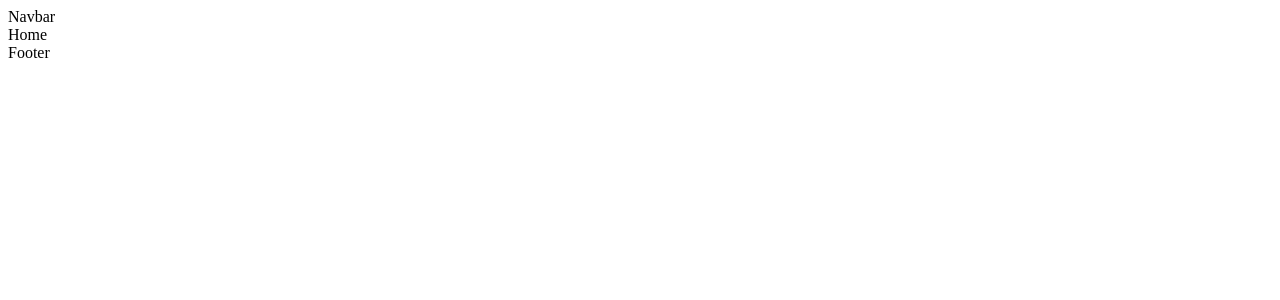
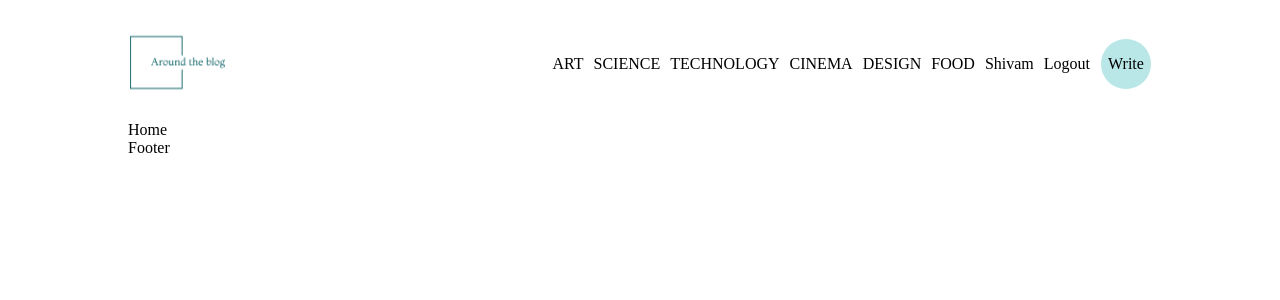
Before and after one commit to ShivamSpm/Blog-fullstack-app, a React (Create React App) app: page / in a window 1280 px wide. Shown: the top 300 px of the page. Built offline with nearby package versions, Linux system fonts and the light colour scheme.

Commit message:
Added Navbar design

```diff
--- a/src/components/Navbar.js
+++ b/src/components/Navbar.js
@@ -1,8 +1,29 @@
 import React from 'react'
+import logo from '../img/logo.png'
+import { Link } from 'react-router-dom'
 
 const Navbar = () => {
   return (
-    <div>Navbar</div>
+    <div className='navbar'>
+      <div className='container'>
+        <div className='logo'>
+          <img src={logo} alt=''/>
+        </div>
+        <div className='links'>
+          <Link className='link' to='/?cat=art'><h6>ART</h6></Link>
+          <Link className='link' to='/?cat=science'><h6>SCIENCE</h6></Link>
+          <Link className='link' to='/?cat=technology'><h6>TECHNOLOGY</h6></Link>
+          <Link className='link' to='/?cat=cinema'><h6>CINEMA</h6></Link>
+          <Link className='link' to='/?cat=design'><h6>DESIGN</h6></Link>
+          <Link className='link' to='/?cat=food'><h6>FOOD</h6></Link>
+          <span>Shivam</span>
+          <span>Logout</span>
+          <span className='write'>
+            <Link className='link'to='/write'>Write</Link>
+          </span>
+        </div>
+      </div>
+    </div>
   )
 }
 
--- a/src/style.scss
+++ b/src/style.scss
@@ -1,9 +1,15 @@
 $lightGreen : #b9e7e7;
 
 .app {
+    display: flex;
+    justify-content: center;
     .container{
+        width: 1024px;
         //Login and Register
-
+        .link{
+            text-decoration: none;
+            color: inherit;
+        }
         .auth{
             display: flex;
             flex-direction: column;
@@ -11,7 +17,7 @@
             justify-content: center;
             height: 100vh;
             background-color: $lightGreen;
-        }
+
 
             h1{
                 font-size: 20px;
@@ -50,4 +56,52 @@
                 }
             }
         }
+
+        //NAVBAR
+
+        .navbar{
+            .container{
+                padding: 10px 0px;
+                display: flex;
+                align-items: center;
+                justify-content: space-between;
+
+                .logo{
+                    img{
+                        width: 120px;
                     }
+                }
+                .links{
+                    display: flex;
+                    align-items: center;
+                    gap: 10px;
+
+                    h6{
+                        font-size: 16px;
+                        font-weight: 300;
+                    }
+                    span{
+                        cursor: pointer;
+                    }
+                    .write{
+                        background-color: $lightGreen;
+                        width: 50px;
+                        height: 50px;
+                        border-radius: 50%;
+                        display: flex;
+                        align-items: center;
+                        justify-content: center;
+                        font-weight: 300;
+                        border: 1px solid white;
+
+                        &:hover{
+                            color: teal;
+                            background-color: white;
+                            border: 1px solid teal;
+                        }
+                    }
+                }
+            }
+        }
+    }
+}
```
Also changed, not shown: src/img/logo.png (added). Lines whose indentation alone changed are shown as unchanged.
